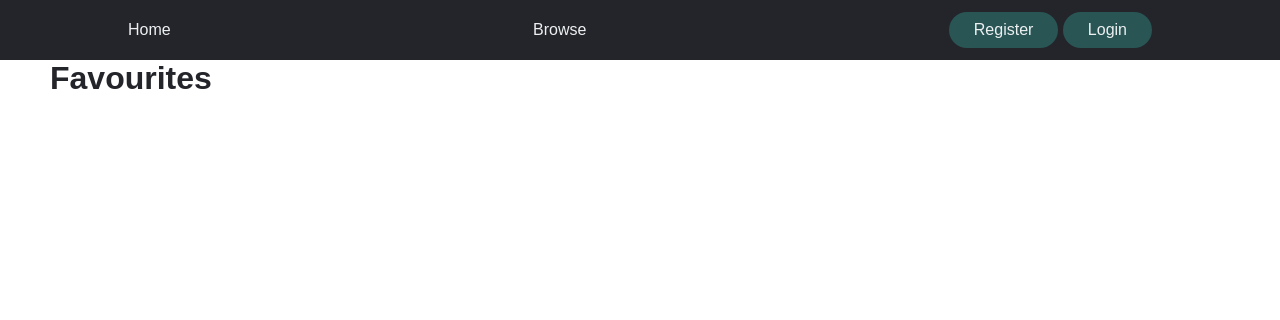
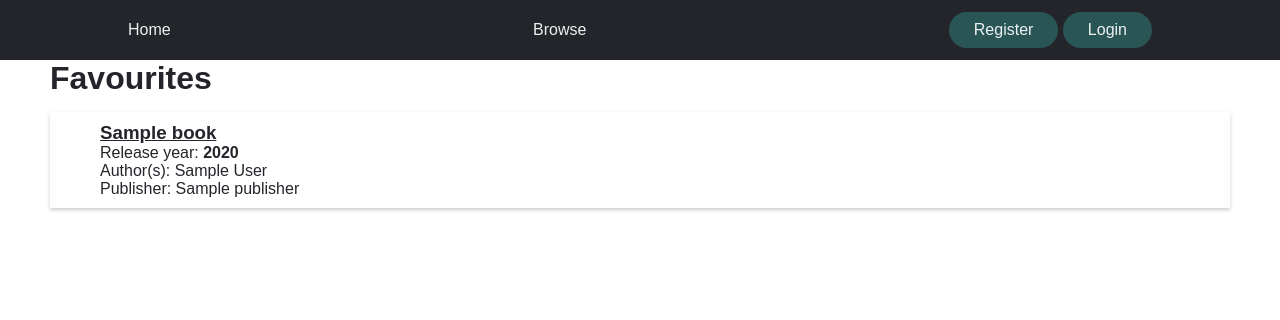
Before and after one commit to burntmilk/Library-Web-App, a Flask app: template library/templates/home/favourites.html in a window 1280 px wide. Shown: the top 320 px of the page. Run offline with Flask 2, Linux system fonts and the light colour scheme; the template is opened without the code that fills it: most values are stand-ins (such as "Sample title", 1, 10 or a date in 2020).

Commit message:
shows favourite books as cards

```diff
--- a/library/browse/services.py
+++ b/library/browse/services.py
@@ -91,7 +91,7 @@ def get_books_by_year(year: int, repo: AbstractRepository):
 # ---------- favourites -----------
 
 def get_user_favourite_books(user_name: str, repo: AbstractRepository) -> List[Book]:
-    return repo.get_user_favourite_books(user_name)
+    return books_to_dict(repo.get_user_favourite_books(user_name))
 
 
 def book_in_user_favourites(user_name: str, book_id: int, repo: AbstractRepository) -> bool:
--- a/library/templates/home/favourites.html
+++ b/library/templates/home/favourites.html
@@ -2,9 +2,25 @@
 
 <div class="browse_container">
   <h1>Favourites</h1>
-  {% if 'user_name' in session %} {% for book in favourites %}
-  <h1>{{book.title}}</h1>
-  {% endfor %} {% endif %}
+
+  <div class="content-container">
+    {% if favourites %} {% for book in favourites %}
+    <div class="book_card">
+      <a href="{{ url_for('browse_bp.show_book', book_id=book.book_id) }}"
+        ><h3>{{ book.title }}</h3></a
+      >
+      <p>Release year: <b>{{ book.release_year }}</b></p>
+
+      {% set author_list = [] %} {% for author in book.authors %} {{
+      author.full_name if author_list.append(author.full_name) }} {% endfor %}
+      <p>Author(s): {{author_list|join(", ")}}</p>
+      <p>Publisher: {{ book.publisher }}</p>
+    </div>
+    {% endfor %}
+  </div>
+  {% else %}
+  <h3>There are no results.</h3>
+  {% endif %}
 </div>
 
 {% endblock %}
```
